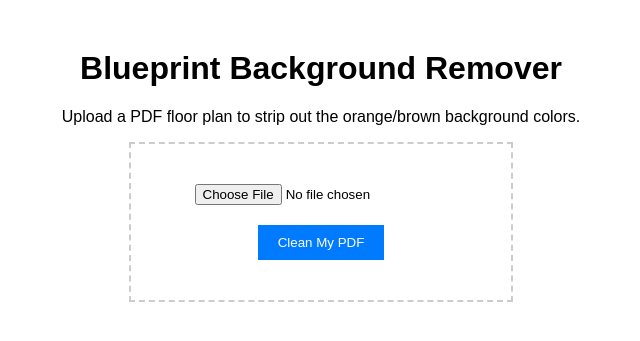
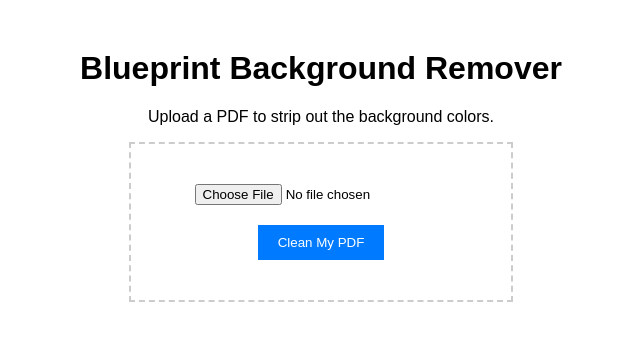
Before and after one commit to oa47/color-fitler, a Flask app: page / in a window 1280 px wide. Shown: the top 341 px of the page, without its empty margins (319-959 px from the left). Run offline with Flask 3, Linux system fonts and the light colour scheme.

Commit message:
updated update

```diff
--- a/app.py
+++ b/app.py
@@ -1,5 +1,5 @@
 from flask import Flask, request, send_file, render_template
-import fitz  # PyMuPDF
+import fitz
 import cv2
 import numpy as np
 from PIL import Image
@@ -8,12 +8,10 @@ import tempfile
 
 app = Flask(__name__)
 
-# Route 1: Show the upload page
 @app.route('/')
 def index():
     return render_template('index.html')
 
-# Route 2: Process the uploaded file
 @app.route('/process', methods=['POST'])
 def process_pdf():
     if 'pdf_file' not in request.files:
@@ -23,14 +21,11 @@ def process_pdf():
     if file.filename == '':
         return "No selected file", 400
 
-    # Create temporary files to handle the processing
     with tempfile.NamedTemporaryFile(delete=False, suffix=".pdf") as temp_in, \
          tempfile.NamedTemporaryFile(delete=False, suffix=".pdf") as temp_out:
 
-        # Save the uploaded file temporarily
         file.save(temp_in.name)
 
-        # --- OUR PDF PROCESSING LOGIC ---
         doc = fitz.open(temp_in.name)
         page = doc.load_page(0)
 
@@ -40,34 +35,27 @@ def process_pdf():
 
         image_rgb_original = np.frombuffer(pix.samples, dtype=np.uint8).reshape(pix.h, pix.w, pix.n)
         image_bgr = cv2.cvtColor(image_rgb_original, cv2.COLOR_RGB2BGR)
-
         hsv = cv2.cvtColor(image_bgr, cv2.COLOR_BGR2HSV)
 
-        # 1. The color net for Orange and Brown
+        # Color Nets
         lower_brown_orange = np.array([3, 60, 120])
         upper_brown_orange = np.array([20, 255, 255])
         mask_orange = cv2.inRange(hsv, lower_brown_orange, upper_brown_orange)
 
-        # 2. The NEW color net for the Beige/Off-White background
         lower_beige = np.array([0, 0, 210])
         upper_beige = np.array([179, 60, 255])
         mask_beige = cv2.inRange(hsv, lower_beige, upper_beige)
 
-        # 3. Combine both nets into one master mask
         combined_mask = cv2.bitwise_or(mask_orange, mask_beige)
-
-        # 4. Turn everything caught in the master mask pure white
         image_bgr[combined_mask > 0] = (255, 255, 255)
 
         final_rgb = cv2.cvtColor(image_bgr, cv2.COLOR_BGR2RGB)
         pil_image = Image.fromarray(final_rgb)
 
-        # Save the processed image to the temporary output file
         pil_image.save(temp_out.name, "PDF", resolution=300.0)
         doc.close()
 
-    # Send the cleaned file back to the user, then clean up the temp files
-    response = send_file(temp_out.name, as_attachment=True, download_name="Cleaned_Plan.pdf")
+    response = send_file(temp_out.name, as_attachment=True, download_name="Cleaned_PDF_name_it.pdf")
     os.remove(temp_in.name)
     os.remove(temp_out.name)
 
--- a/requirements.txt
+++ b/requirements.txt
@@ -3,3 +3,4 @@ PyMuPDF==1.23.8
 opencv-python-headless==4.9.0.80
 numpy==1.26.4
 Pillow==10.2.0
+gunicorn==21.2.0
--- a/templates/index.html
+++ b/templates/index.html
@@ -11,10 +11,8 @@
     </style>
 </head>
 <body>
-
     <h1>Blueprint Background Remover</h1>
-    <p>Upload a PDF floor plan to strip out the orange/brown background colors.</p>
-
+    <p>Upload a PDF to strip out the background colors.</p>
     <div class="upload-box">
         <form action="/process" method="POST" enctype="multipart/form-data">
             <input type="file" name="pdf_file" accept=".pdf" required>
@@ -22,6 +20,5 @@
             <button type="submit">Clean My PDF</button>
         </form>
     </div>
-
 </body>
 </html>
```
